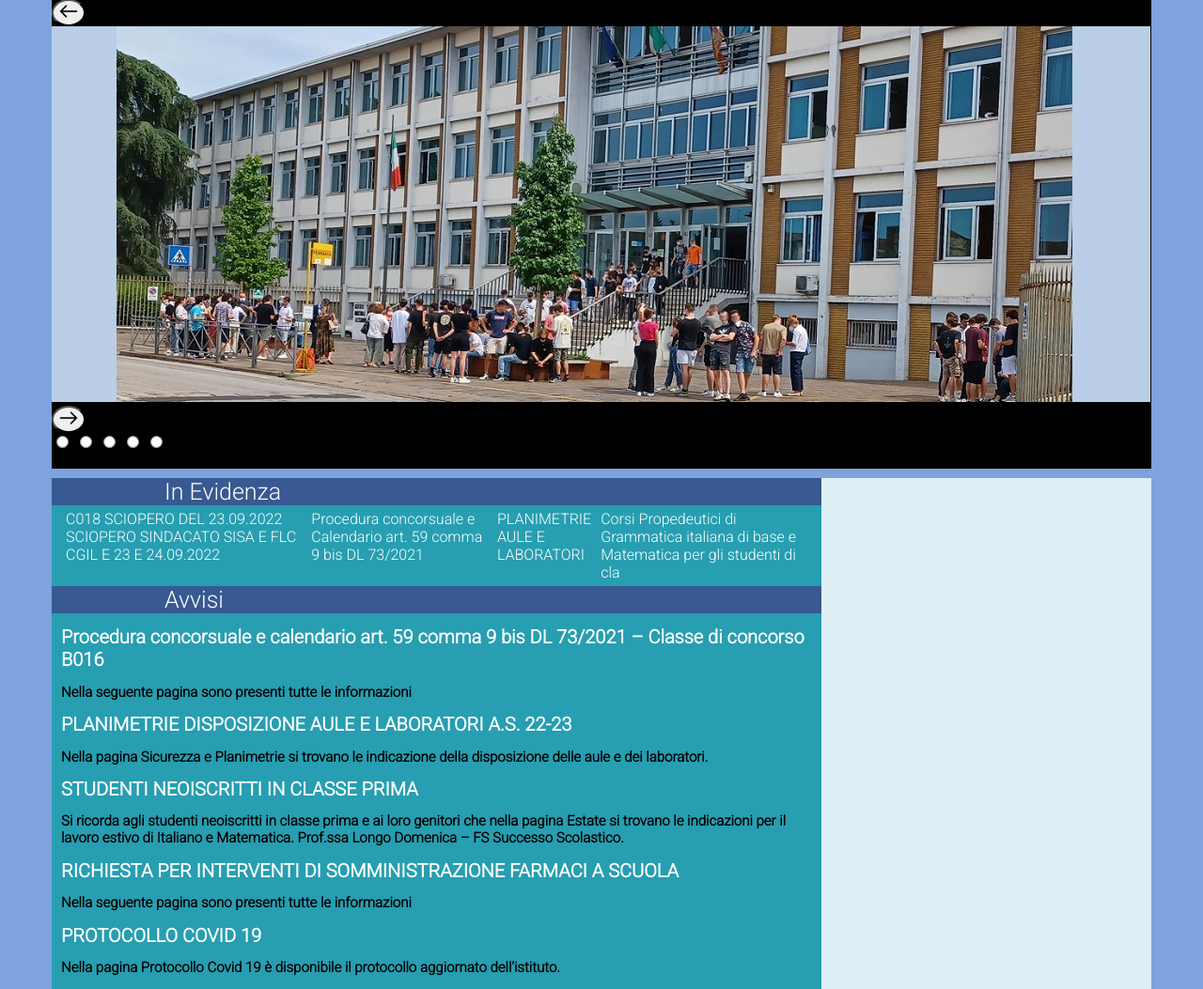
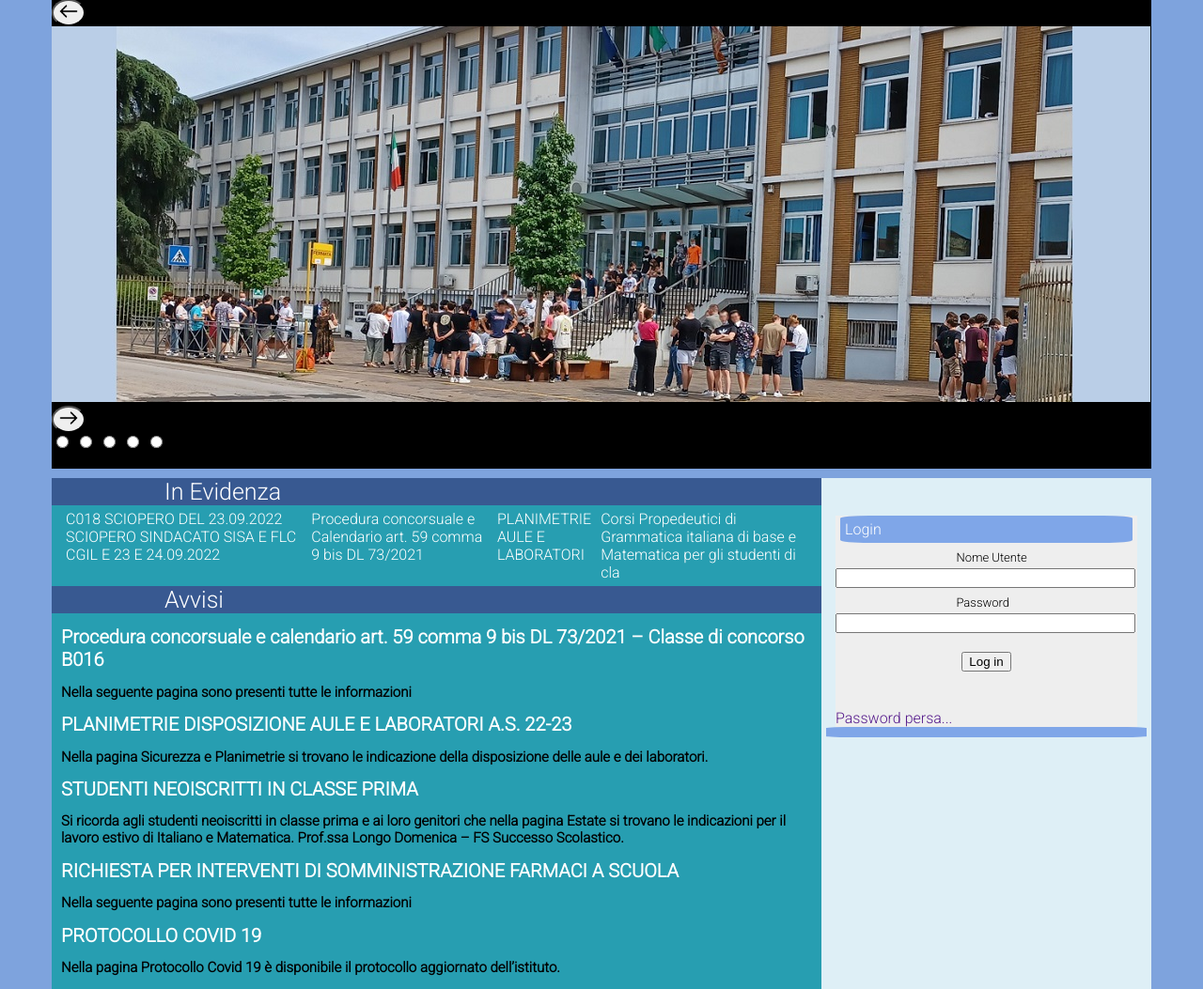
Before and after one commit to riccardofanin/AS-2022-2023, a PHP site: page / in a window 1280 px wide. Shown: the part 361-1414 px from the top of the page at 94% size. Run offline with PHP 8.4, Linux system fonts and the light colour scheme.

Commit message:
login(quasi finito)

```diff
--- a/Info/Fanin_Riccardo_Esercitazione3_SitoRossi/index.html
+++ b/Info/Fanin_Riccardo_Esercitazione3_SitoRossi/index.html
@@ -265,7 +265,20 @@
 
             <!--Contenuto sinistra-->
             <div class="side-bar">
+                <!--LOGIN-->
+                <div class="login">
+                    <div class="title"> Login </div>
+                    <div class="text">Nome Utente</div>
+                    <input type="text" name="" id="">
+                    <div class="text">Password</div>
+                    <input type="text" name="" id="">
+                    <button>Log in</button>
+                    <a href="">Password persa...</a>
+                </div>
 
+                <div class="image-links">
+                    <div class="title"></div>
+                </div>
             </div>
         </div>
     </div>
--- a/Info/Fanin_Riccardo_Esercitazione3_SitoRossi/style.css
+++ b/Info/Fanin_Riccardo_Esercitazione3_SitoRossi/style.css
@@ -118,6 +118,10 @@ a:hover{
     width: 1170px;
 }
 
+.main .row{
+    display: flex;
+}
+
 .main .content{
     width: 70%;
 }
@@ -225,3 +229,47 @@ a:hover{
 .main .content .row .circolari{
     width: 30%;
 }
+
+/*  SIDEBAR */
+
+/*  Login   */
+
+.main .side-bar .title{
+    background-color: #7fa6e8;
+    margin-left: 5px;
+    margin-right: 5px;
+    color: white;
+    border-radius: 10%;
+    padding: 5px;
+}
+
+.main .side-bar .login{
+    background-color: #eeeeee;
+    margin-left: 15px;
+    margin-right: 15px;
+    margin-top: 40px;
+}
+
+.main .side-bar .login .text{
+    font-size: 13px;
+    margin-left: 40%;
+    margin-top: 8px;
+    margin-bottom: 4px;
+}
+
+.main .side-bar .login input{
+    display: block;
+    width: 97%;
+}
+
+.main .side-bar .login button{
+    display: block;
+    margin-left: auto;
+    margin-right: auto;
+    margin-top: 20px;
+    margin-bottom: 40px;
+}
+
+.main .side-bar .login a{
+    text-align: center;
+}
```
